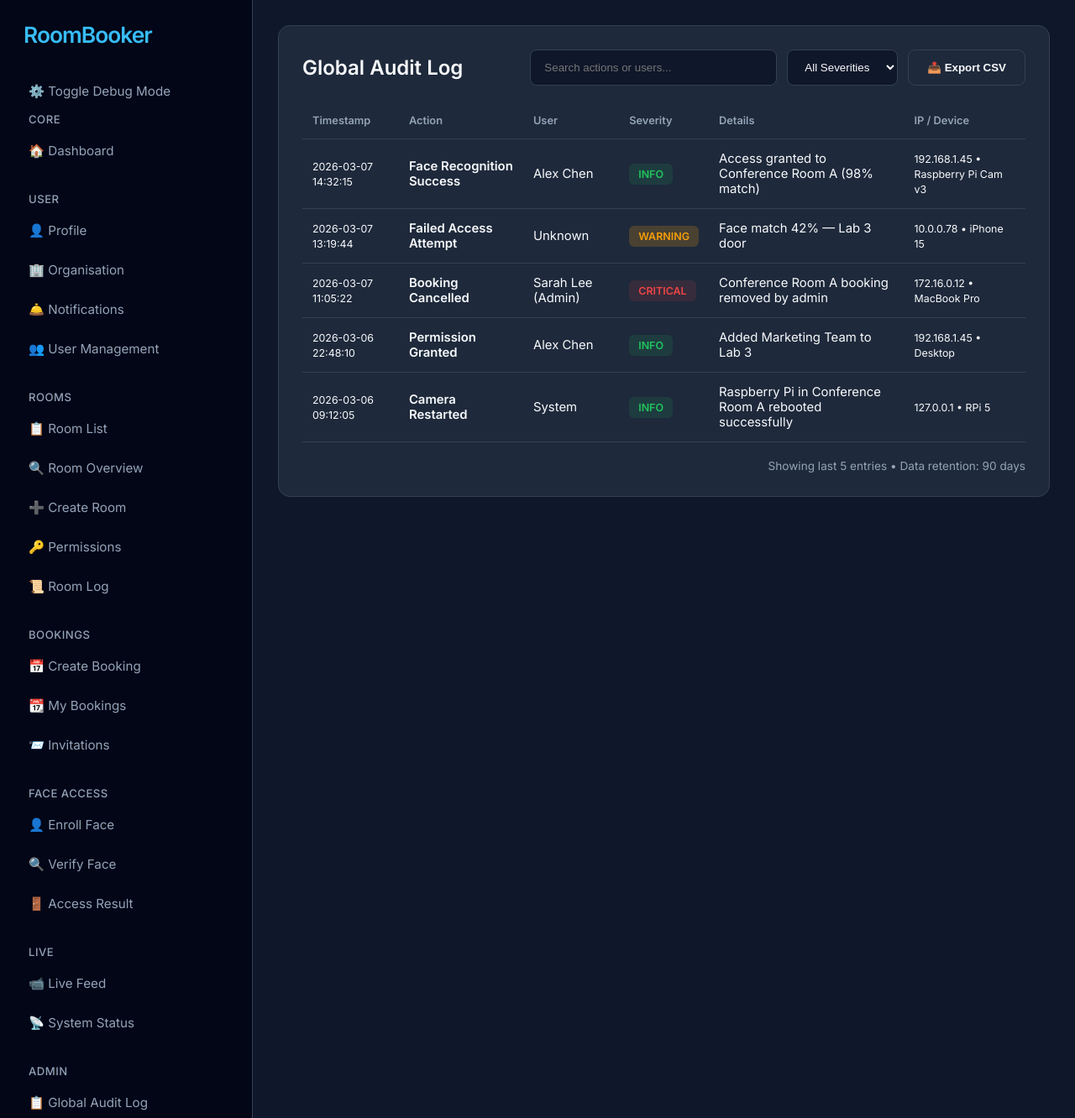
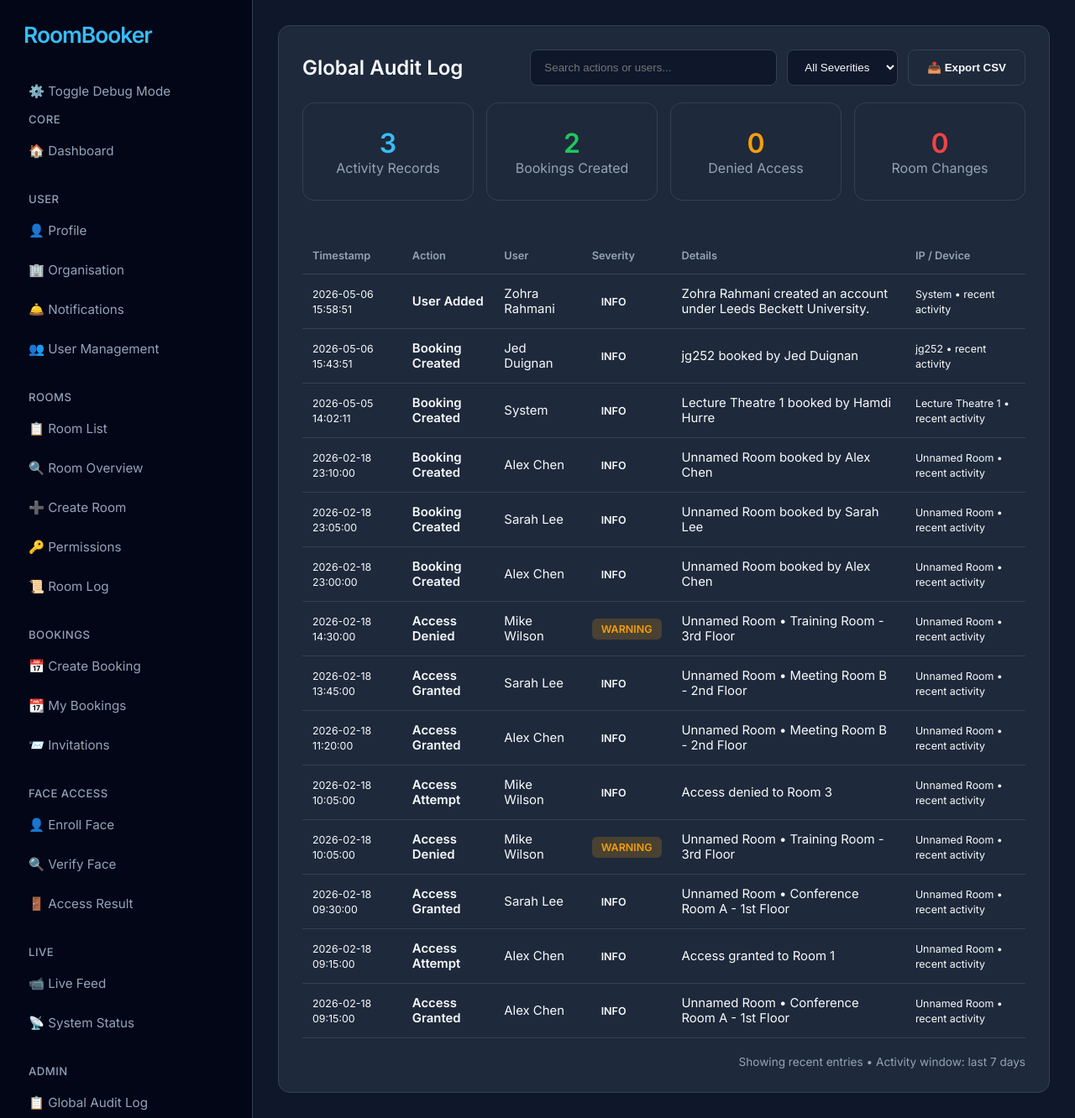
Before and after one commit to dehks346/team-project, a Django app: page /admin/audit_log/ in a window 1280 px wide. Shown: the whole page at 84% size. Run offline with Django 5.2, Linux system fonts and the light colour scheme; a user stored in the database is signed in; data comes from the database, SQL or seed files in the repository; both versions use the stored data as it was after the commit.

Commit message:
updates done, site looks good and works well, no more hardcoded data

```diff
--- a/roomBookingApp/bookings/templates/admin/admin_global_audit_log.html
+++ b/roomBookingApp/bookings/templates/admin/admin_global_audit_log.html
@@ -24,6 +24,25 @@
         </div>
     </div>
 
+    <div class="grid" style="grid-template-columns: repeat(auto-fit, minmax(180px, 1fr)); gap: 15px; margin-bottom: 20px;">
+        <div class="card" style="text-align: center;">
+            <div style="font-size: 2rem; font-weight: 700; color: var(--primary);">{{ activity_summary.records_count }}</div>
+            <div style="color: var(--text-dim);">Activity Records</div>
+        </div>
+        <div class="card" style="text-align: center;">
+            <div style="font-size: 2rem; font-weight: 700; color: var(--success);">{{ activity_summary.bookings_created }}</div>
+            <div style="color: var(--text-dim);">Bookings Created</div>
+        </div>
+        <div class="card" style="text-align: center;">
+            <div style="font-size: 2rem; font-weight: 700; color: #f59e0b;">{{ activity_summary.denied_access }}</div>
+            <div style="color: var(--text-dim);">Denied Access</div>
+        </div>
+        <div class="card" style="text-align: center;">
+            <div style="font-size: 2rem; font-weight: 700; color: var(--danger);">{{ activity_summary.room_changes }}</div>
+            <div style="color: var(--text-dim);">Room Changes</div>
+        </div>
+    </div>
+
     <table id="audit-table" style="width: 100%;">
         <thead>
             <tr>
@@ -36,51 +55,24 @@
             </tr>
         </thead>
         <tbody id="audit-body">
-
-            <tr data-severity="info">
-                <td><small>2026-03-07 14:32:15</small></td>
-                <td><strong>Face Recognition Success</strong></td>
-                <td>Alex Chen</td>
-                <td><span class="badge badge-success">INFO</span></td>
-                <td>Access granted to Conference Room A (98% match)</td>
-                <td><small>192.168.1.45 • Raspberry Pi Cam v3</small></td>
+            {% for item in audit_entries %}
+            <tr data-severity="{{ item.severity }}">
+                <td><small>{{ item.timestamp_display }}</small></td>
+                <td><strong>{{ item.action_label }}</strong></td>
+                <td>{{ item.user }}</td>
+                <td>
+                    <span class="badge {% if item.severity == 'critical' %}badge-danger{% elif item.severity == 'warning' %}{% endif %}" {% if item.severity == 'warning' %}style="background: rgba(245, 158, 11, 0.2); color: #f59e0b;"{% endif %}>
+                        {{ item.severity|upper }}
+                    </span>
+                </td>
+                <td>{{ item.details }}</td>
+                <td><small>{{ item.source }} • recent activity</small></td>
             </tr>
-
-            <tr data-severity="warning">
-                <td><small>2026-03-07 13:19:44</small></td>
-                <td><strong>Failed Access Attempt</strong></td>
-                <td>Unknown</td>
-                <td><span class="badge" style="background: rgba(245, 158, 11, 0.2); color: #f59e0b;">WARNING</span></td>
-                <td>Face match 42% — Lab 3 door</td>
-                <td><small>10.0.0.78 • iPhone 15</small></td>
+            {% empty %}
+            <tr>
+                <td colspan="6" style="text-align: center; color: var(--text-dim); padding: 30px;">No recent activity yet.</td>
             </tr>
-
-            <tr data-severity="critical">
-                <td><small>2026-03-07 11:05:22</small></td>
-                <td><strong>Booking Cancelled</strong></td>
-                <td>Sarah Lee (Admin)</td>
-                <td><span class="badge badge-danger">CRITICAL</span></td>
-                <td>Conference Room A booking removed by admin</td>
-                <td><small>172.16.0.12 • MacBook Pro</small></td>
-            </tr>
-
-            <tr data-severity="info">
-                <td><small>2026-03-06 22:48:10</small></td>
-                <td><strong>Permission Granted</strong></td>
-                <td>Alex Chen</td>
-                <td><span class="badge badge-success">INFO</span></td>
-                <td>Added Marketing Team to Lab 3</td>
-                <td><small>192.168.1.45 • Desktop</small></td>
-            </tr>
-
-            <tr data-severity="info">
-                <td><small>2026-03-06 09:12:05</small></td>
-                <td><strong>Camera Restarted</strong></td>
-                <td>System</td>
-                <td><span class="badge badge-success">INFO</span></td>
-                <td>Raspberry Pi in Conference Room A rebooted successfully</td>
-                <td><small>127.0.0.1 • RPi 5</small></td>
-            </tr>
+            {% endfor %}
 
         </tbody>
     </table>
@@ -91,7 +83,7 @@
     </div>
 
     <div style="margin-top: 20px; text-align: right; color: var(--text-dim); font-size: 0.85rem;">
-        Showing last 5 entries • Data retention: 90 days
+        Showing recent entries • Activity window: last {{ activity_summary.window_days }} days
     </div>
 
 </div>
--- a/roomBookingApp/bookings/templates/booking_system/my_bookings.html
+++ b/roomBookingApp/bookings/templates/booking_system/my_bookings.html
@@ -53,7 +53,7 @@
                 <td>{{ booking.duration_minutes }}m</td>
                 <td><span class="badge" style="background: rgba(148,163,184,0.2); color: var(--text-dim);">{{ booking.get_status_display }}</span></td>
                 <td>
-                    <a href="{% url 'room_overview' %}" class="btn btn-outline" style="padding: 6px 12px; font-size: 0.85rem;">View Room</a>
+                    <a href="{% url 'room_detail' booking.room.room_id %}" class="btn btn-outline" style="padding: 6px 12px; font-size: 0.85rem;">View Room</a>
                 </td>
             </tr>
             {% endfor %}
--- a/roomBookingApp/bookings/templates/dashboard/home.html
+++ b/roomBookingApp/bookings/templates/dashboard/home.html
@@ -182,7 +182,7 @@
             {% for room in accessible_rooms %}
             <div style="padding: 12px; background: rgba(255,255,255,0.03); border-radius: 8px; display: flex; justify-content: space-between; align-items: center;">
                 <div><strong>{{ room.name }}</strong></div>
-                <a href="{% url 'room_overview' %}" class="btn btn-outline" style="font-size: 0.8rem;">View →</a>
+                <a href="{% url 'room_detail' room.room_id %}" class="btn btn-outline" style="font-size: 0.8rem;">View →</a>
             </div>
             {% empty %}
             <div style="color: var(--text-dim);">No rooms available.</div>
--- a/roomBookingApp/bookings/templates/room_management/room_list.html
+++ b/roomBookingApp/bookings/templates/room_management/room_list.html
@@ -52,7 +52,7 @@
             </div>
 
             <div style="display: flex; gap: 10px;">
-                <a href="{% url 'room_overview' %}" class="btn btn-primary" style="flex: 1; text-align: center;">View Details</a>
+                <a href="{% url 'room_detail' room.room_id %}" class="btn btn-primary" style="flex: 1; text-align: center;">View Details</a>
                 <a href="{% url 'booking_face_gate' room.room_id %}" class="btn btn-outline" style="flex: 1; text-align: center;">Book Now</a>
             </div>
         </div>
--- a/roomBookingApp/bookings/urls.py
+++ b/roomBookingApp/bookings/urls.py
@@ -2,7 +2,7 @@ from django.urls import path
 from .views import (
     CustomLoginView, CustomRegisterView, CustomPasswordResetView, CustomPasswordResetConfirmView,
     CustomPasswordChangeView, custom_logout, HomeView, UserProfileView, UserEditView,
-    UserNotificationsView, UserManagementView, RoomListView, RoomOverviewView, RoomCreationView,
+    UserNotificationsView, UserManagementView, RoomListView, RoomOverviewView, RoomDetailView, RoomCreationView,
     RoomEditView, RoomPermissionsView, RoomLogView, BookingCreationView, BookingEditView,
     MyBookingsView, BookingInvitationView, FaceEnrollmentView, FaceVerificationView,
     AccessResultView, LiveFeedView, SystemStatusView, AdminGlobalAuditLogView,
@@ -30,6 +30,7 @@ urlpatterns = [
     path('user/management/', UserManagementView.as_view(), name='user_management'),
 
     path('rooms/', RoomListView.as_view(), name='room_list'),
+    path('rooms/<int:room_id>/', RoomDetailView.as_view(), name='room_detail'),
     path('rooms/overview/', RoomOverviewView.as_view(), name='room_overview'),
     path('rooms/create/', RoomCreationView.as_view(), name='room_creation'),
     path('rooms/edit/', RoomEditView.as_view(), name='room_edit'),
@@ -37,7 +38,7 @@ urlpatterns = [
     path('rooms/log/', RoomLogView.as_view(), name='room_log'),
 
     path('bookings/create/', BookingCreationView.as_view(), name='booking_creation'),
-    path('bookings/start/<int:room_id>/', BookingFaceGateView.as_view(), name='booking_face_gate'),
+    path('bookings/start/<str:room_id>/', BookingFaceGateView.as_view(), name='booking_face_gate'),
     path('bookings/edit/', BookingEditView.as_view(), name='booking_edit'),
     path('bookings/my/', MyBookingsView.as_view(), name='my_bookings'),
     path('bookings/invitation/', BookingInvitationView.as_view(), name='booking_invitation'),
--- a/roomBookingApp/bookings/views.py
+++ b/roomBookingApp/bookings/views.py
@@ -12,6 +12,7 @@ from django.contrib.auth.models import User
 from django.db import models
 from django.http import StreamingHttpResponse
 from urllib.parse import urlencode
+from collections import Counter
 import io
 import json
 import sys
@@ -22,9 +23,13 @@ import numpy as np
 from pathlib import Path
 from django.utils.dateparse import parse_date, parse_time
 from django.utils import timezone
+from django.utils.text import slugify
+from django.views.decorators.csrf import ensure_csrf_cookie
+from django.utils.decorators import method_decorator
 from django.contrib.auth.models import User
 from django.http import JsonResponse
-from .models import Room, UserProfile, Booking, BookingInvitation, Access, Organisation
+from .models import Room, UserProfile, Booking, BookingInvitation, Access, Organisation, Record
+from django.shortcuts import get_object_or_404
 PROJECT_ROOT = Path(__file__).resolve().parents[2]
 if str(PROJECT_ROOT) not in sys.path:
     sys.path.insert(0, str(PROJECT_ROOT))
@@ -57,13 +62,54 @@ FACE_BOOKING_VERIFIED_ROOM_SESSION_KEY = 'face_booking_verified_room_id'
 def _get_room_by_id(room_id):
     if not room_id:
         return None
+    room_id = str(room_id).strip()
     try:
-        return Room.objects.filter(room_id=int(room_id), is_active=True).first()
+        room = Room.objects.filter(room_id=int(room_id), is_active=True).first()
+        if room is not None:
+            return room
     except (TypeError, ValueError):
+        pass
+
+    room_key = slugify(room_id)
+    if not room_key:
         return None
 
+    for room in Room.objects.filter(is_active=True).only('room_id', 'name', 'location'):
+        if slugify(room.name) == room_key or slugify(room.location) == room_key:
+            return room
+
+    if 'conference' in room_key:
+        return Room.objects.filter(is_active=True).filter(
+            models.Q(room_type='CONF') | models.Q(location__icontains='Conference') | models.Q(name__icontains='Conference')
+        ).order_by('room_id').first()
+
+    if 'meeting' in room_key or 'pod' in room_key:
+        return Room.objects.filter(is_active=True).filter(
+            models.Q(room_type='MEET') | models.Q(location__icontains='Meeting') | models.Q(name__icontains='Meeting')
+        ).order_by('room_id').first()
+
+    if 'training' in room_key:
+        return Room.objects.filter(is_active=True).filter(
+            models.Q(room_type='TRAIN') | models.Q(location__icontains='Training') | models.Q(name__icontains='Training')
+        ).order_by('room_id').first()
+
+    if 'lab' in room_key:
+        return Room.objects.filter(is_active=True).filter(
+            models.Q(location__icontains='Lab') | models.Q(name__icontains='Lab')
+        ).order_by('room_id').first()
+
+    return None
+
 
 def _room_requires_face_verification(room_id):
+    room_key = slugify(str(room_id or '').strip())
+
+    # Preserve the legacy demo flow used by older links/tests.
+    if room_key == 'conference-a':
+        return True
+    if room_key == 'meeting-pod-b':
+        return False
+
     room = _get_room_by_id(room_id)
     return bool(room and room.is_face_required)
 
@@ -157,6 +203,140 @@ def _resolve_invitee(token):
             return candidate, candidate.email, candidate.get_full_name().strip() or candidate.username
 
     return None, token, token
+
+
+def _activity_severity(action, payload=None):
+    if not isinstance(payload, dict):
+        payload = {}
+    if action == 'BOOKING_CANCELLED':
+        return 'critical'
+    if action == 'ACCESS_ATTEMPT' and payload.get('result') == 'DENIED':
+        return 'warning'
+    if action in {'ROOM_MODIFIED', 'BOOKING_CREATED', 'USER_ADDED'}:
+        return 'info'
+    return 'info'
+
+
+def _admin_recent_activity(limit=12):
+    recent_records = list(
+        Record.objects.select_related('booking__room', 'booking__user', 'room', 'user')
+        .order_by('-timestamp')[:limit]
+    )
+    recent_access = list(
+        Access.objects.select_related('room', 'user')
+        .order_by('-access_datetime')[:limit]
+    )
+
+    activity_rows = []
+
+    for record in recent_records:
+        user_display = record.user.name if record.user else 'System'
+        room_display = record.room.name if record.room else ''
+        if record.booking and not room_display:
+            room_display = record.booking.room.name
+
+        if record.action == 'BOOKING_CREATED' and record.booking:
+            detail = f"{record.booking.room.name} booked by {record.booking.user.name}"
+        elif record.action == 'USER_ADDED':
+            detail = record.description or f"{user_display} created an account"
+        elif record.action == 'ROOM_MODIFIED':
+            detail = record.description or f"{room_display} updated"
+        else:
+            detail = record.description or record.summary
+
+        activity_rows.append({
+            'timestamp': record.timestamp,
+            'timestamp_display': timezone.localtime(record.timestamp).strftime('%Y-%m-%d %H:%M:%S'),
+            'action': record.action,
+            'action_label': record.get_action_display(),
+            'user': user_display,
+            'severity': _activity_severity(record.action, record.details),
+            'details': detail,
+            'source': room_display or 'System',
+            'kind': 'record',
+        })
+
+    for access in recent_access:
+        activity_rows.append({
+            'timestamp': access.access_datetime,
+            'timestamp_display': timezone.localtime(access.access_datetime).strftime('%Y-%m-%d %H:%M:%S'),
+            'action': 'ACCESS_ATTEMPT',
+            'action_label': 'Access Granted' if access.result == 'GRANTED' else 'Access Denied',
+            'user': access.user.name,
+            'severity': 'info' if access.result == 'GRANTED' else 'warning',
+            'details': f"{access.room.name} • {access.room.location}",
+            'source': access.room.name,
+            'kind': 'access',
+        })
+
+    activity_rows.sort(key=lambda row: row['timestamp'], reverse=True)
+    return activity_rows[:limit]
+
+
+def _admin_activity_summary(days=7):
+    cutoff = timezone.now() - timedelta(days=days)
+
+    records = Record.objects.filter(timestamp__gte=cutoff)
+    access_logs = Access.objects.filter(access_datetime__gte=cutoff)
+    bookings = Booking.objects.filter(created_at__gte=cutoff)
+
+    return {
+        'window_days': days,
+        'records_count': records.count(),
+        'bookings_created': records.filter(action='BOOKING_CREATED').count(),
+        'room_changes': records.filter(action='ROOM_MODIFIED').count(),
+        'new_accounts': records.filter(action='USER_ADDED').count(),
+        'granted_access': access_logs.filter(result='GRANTED').count(),
+        'denied_access': access_logs.filter(result='DENIED').count(),
+        'access_events': access_logs.count(),
+        'active_users': UserProfile.objects.filter(bookings__created_at__gte=cutoff).distinct().count(),
+        'active_rooms': Room.objects.filter(
+            models.Q(bookings__created_at__gte=cutoff) | models.Q(records__timestamp__gte=cutoff)
+        ).distinct().count(),
+        'new_bookings': bookings.count(),
+    }
+
+
+def _admin_report_data(days=7):
+    cutoff = timezone.now() - timedelta(days=days)
+    records = Record.objects.filter(timestamp__gte=cutoff)
+    access_logs = Access.objects.select_related('room', 'user').filter(access_datetime__gte=cutoff)
+    bookings = Booking.objects.select_related('room', 'user').filter(created_at__gte=cutoff)
+
+    room_counter = Counter(bookings.values_list('room__name', flat=True))
+    top_rooms = [
+        {'room_name': name, 'count': count}
+        for name, count in room_counter.most_common(5)
+        if name
+    ]
+
+    hourly_counter = Counter(b.booking_datetime.hour for b in bookings)
+    peak_hour = hourly_counter.most_common(1)[0][0] if hourly_counter else None
+    peak_hour_label = f"{peak_hour:02d}:00 – {peak_hour:02d}:59" if peak_hour is not None else 'No data yet'
+
+    active_users = UserProfile.objects.filter(bookings__created_at__gte=cutoff).distinct().count()
+    face_enrolled = UserProfile.objects.filter(user__isnull=False).count()
+    avg_occupancy = 0
+    active_rooms = Room.objects.filter(is_active=True).count()
+    if active_rooms:
+        booked_rooms = bookings.values('room_id').distinct().count()
+        avg_occupancy = round((booked_rooms / active_rooms) * 100)
+
+    return {
+        'window_days': days,
+        'records_count': records.count(),
+        'bookings_count': bookings.count(),
+        'access_events_count': access_logs.count(),
+        'granted_access_count': access_logs.filter(result='GRANTED').count(),
+        'denied_access_count': access_logs.filter(result='DENIED').count(),
+        'active_users_count': active_users,
+        'face_enrolled_count': face_enrolled,
+        'top_rooms': top_rooms,
+        'peak_hour_label': peak_hour_label,
+        'recent_activity': _admin_recent_activity(12),
+        'room_usage_percent': avg_occupancy,
+        'cancellation_rate': round((records.filter(action='BOOKING_CANCELLED').count() / bookings.count()) * 100, 1) if bookings.count() else 0,
+    }
 
 
 class WebsiteUserCreationForm(UserCreationForm):
@@ -1173,6 +1353,19 @@ class CustomRegisterView(CreateView):
 
     def form_valid(self, form):
         self.object = form.save()
+        created_profile = _get_user_profile(self.object)
+        if created_profile:
+            organisation_name = created_profile.organisation.name if created_profile.organisation_id else 'No Organisation'
+            Record.objects.create(
+                user=created_profile,
+                action='USER_ADDED',
+                description=f'{created_profile.name} created an account under {organisation_name}.',
+                details={
+                    'event': 'account_created',
+                    'organisation': organisation_name,
+                },
+            )
+
         if not self.request.user.is_authenticated:
             login(self.request, self.object)
 
@@ -1287,9 +1480,14 @@ class UserNotificationsView(DebugLoginRequiredMixin, TemplateView):
     def get_context_data(self, **kwargs):
         context = super().get_context_data(**kwargs)
         user = self.request.user
+        user_profile = UserProfile.objects.filter(user=user).first()
         context['invitations'] = BookingInvitation.objects.filter(
             models.Q(invited_user=user) | models.Q(invited_email__iexact=user.email)
         ).order_by('-created_at')
+        if user_profile:
+            context['activity_notifications'] = Record.objects.select_related('room', 'booking').filter(user=user_profile).order_by('-timestamp')
+        else:
+            context['activity_notifications'] = Record.objects.none()
         return context
 
 class UserManagementView(DebugOrganisationOrAdminRequiredMixin, ListView):
@@ -1318,6 +1516,18 @@ class RoomListView(DebugLoginRequiredMixin, TemplateView):
 
 class RoomOverviewView(DebugLoginRequiredMixin, TemplateView):
     template_name = 'room_management/room_overview.html'
+
+class RoomDetailView(DebugLoginRequiredMixin, TemplateView):
+    template_name = 'room_management/room_overview.html'
+
+    def get_context_data(self, **kwargs):
+        context = super().get_context_data(**kwargs)
+        room_id = self.kwargs.get('room_id')
+        room = get_object_or_404(Room, pk=room_id)
+        context['room'] = room
+        context['upcoming_bookings'] = room.bookings.filter(booking_datetime__gte=timezone.now(), status='CONFIRMED').order_by('booking_datetime')[:5]
+        context['recent_activity'] = room.access_attempts.all()[:5]
+        return context
 
 class RoomCreationView(DebugOrganisationOrAdminRequiredMixin, TemplateView):
     template_name = 'room_management/room_creation.html'
@@ -1368,7 +1578,7 @@ class RoomCreationView(DebugOrganisationOrAdminRequiredMixin, TemplateView):
             messages.error(request, 'Capacity must be a number.')
             return self.get(request, *args, **kwargs)
 
-        Room.objects.create(
+        room = Room.objects.create(
             name=room_name,
             location=location,
             capacity=capacity_value,
@@ -1382,6 +1592,21 @@ class RoomCreationView(DebugOrganisationOrAdminRequiredMixin, TemplateView):
             organisation=room_organisation,
         )
 
+        actor_profile = _get_user_profile(request.user) if request.user.is_authenticated else None
+        if actor_profile:
+            Record.objects.create(
+                user=actor_profile,
+                room=room,
+                action='ROOM_MODIFIED',
+                description=f'{actor_profile.name} created room "{room.name}" at {room.location}.',
+                details={
+                    'event': 'room_created',
+                    'room_id': room.room_id,
+                    'room_name': room.name,
+                    'location': room.location,
+                },
+            )
+
         messages.success(request, f'Room "{room_name}" created successfully.')
         return redirect('room_list')
 
@@ -1406,6 +1631,7 @@ class BookingFaceGateView(DebugLoginRequiredMixin, View):
         request.session[FACE_BOOKING_REDIRECT_SESSION_KEY] = booking_url
         return redirect(_face_verification_url(next_url=booking_url, room_id=room_id, purpose='booking'))
 
+@method_decorator(ensure_csrf_cookie, name='dispatch')
 class BookingCreationView(DebugLoginRequiredMixin, TemplateView):
     template_name = 'booking_system/booking_creation.html'
 
@@ -1509,6 +1735,7 @@ class MyBookingsView(DebugLoginRequiredMixin, TemplateView):
         ).order_by('-created_at')
         return context
 
+@method_decorator(ensure_csrf_cookie, name='dispatch')
 class BookingInvitationView(DebugLoginRequiredMixin, TemplateView):
     template_name = 'booking_system/booking_invitation.html'
 
@@ -1590,11 +1817,37 @@ class SystemStatusView(DebugLoginRequiredMixin, TemplateView):
 class AdminGlobalAuditLogView(DebugAdminRequiredMixin, TemplateView):
     template_name = 'admin/admin_global_audit_log.html'
 
+    def get_context_data(self, **kwargs):
+        context = super().get_context_data(**kwargs)
+        context['activity_summary'] = _admin_activity_summary(days=7)
+        context['audit_entries'] = _admin_recent_activity(20)
+        return context
+
 class AdminSettingsView(DebugAdminRequiredMixin, TemplateView):
     template_name = 'admin/admin_settings.html'
 
+    def get_context_data(self, **kwargs):
+        context = super().get_context_data(**kwargs)
+        summary = _admin_activity_summary(days=7)
+        context['activity_summary'] = summary
+        context['recent_activity'] = _admin_recent_activity(6)
+        context['system_notes'] = {
+            'total_rooms': Room.objects.filter(is_active=True).count(),
+            'total_users': UserProfile.objects.count(),
+            'total_bookings': Booking.objects.count(),
+            'last_activity_at': context['recent_activity'][0]['timestamp_display'] if context['recent_activity'] else 'No activity yet',
+            'recommended_lockout': max(3, min(10, summary['denied_access'] or 5)),
+            'access_log_retention': max(30, min(365, summary['access_events'] * 10 or 90)),
+        }
+        return context
+
 class ReportsView(DebugAdminRequiredMixin, TemplateView):
     template_name = 'admin/reports.html'
+
+    def get_context_data(self, **kwargs):
+        context = super().get_context_data(**kwargs)
+        context.update(_admin_report_data(days=7))
+        return context
 
 class Error403View(TemplateView):
     template_name = 'error_legal/403.html'
```
Also changed, not shown: roomBookingApp/bookings/models.py (+9 -1 lines), roomBookingApp/bookings/templates/admin/admin_settings.html (+61 -13 lines), roomBookingApp/bookings/templates/admin/reports.html (+29 -27 lines), roomBookingApp/bookings/templates/booking_system/booking_creation.html (+6 -10 lines), roomBookingApp/bookings/templates/room_management/room_overview.html (+43 -47 lines), roomBookingApp/bookings/templates/user_management/user_notifications.html (+25 -57 lines), roomBookingApp/db.sqlite3.
